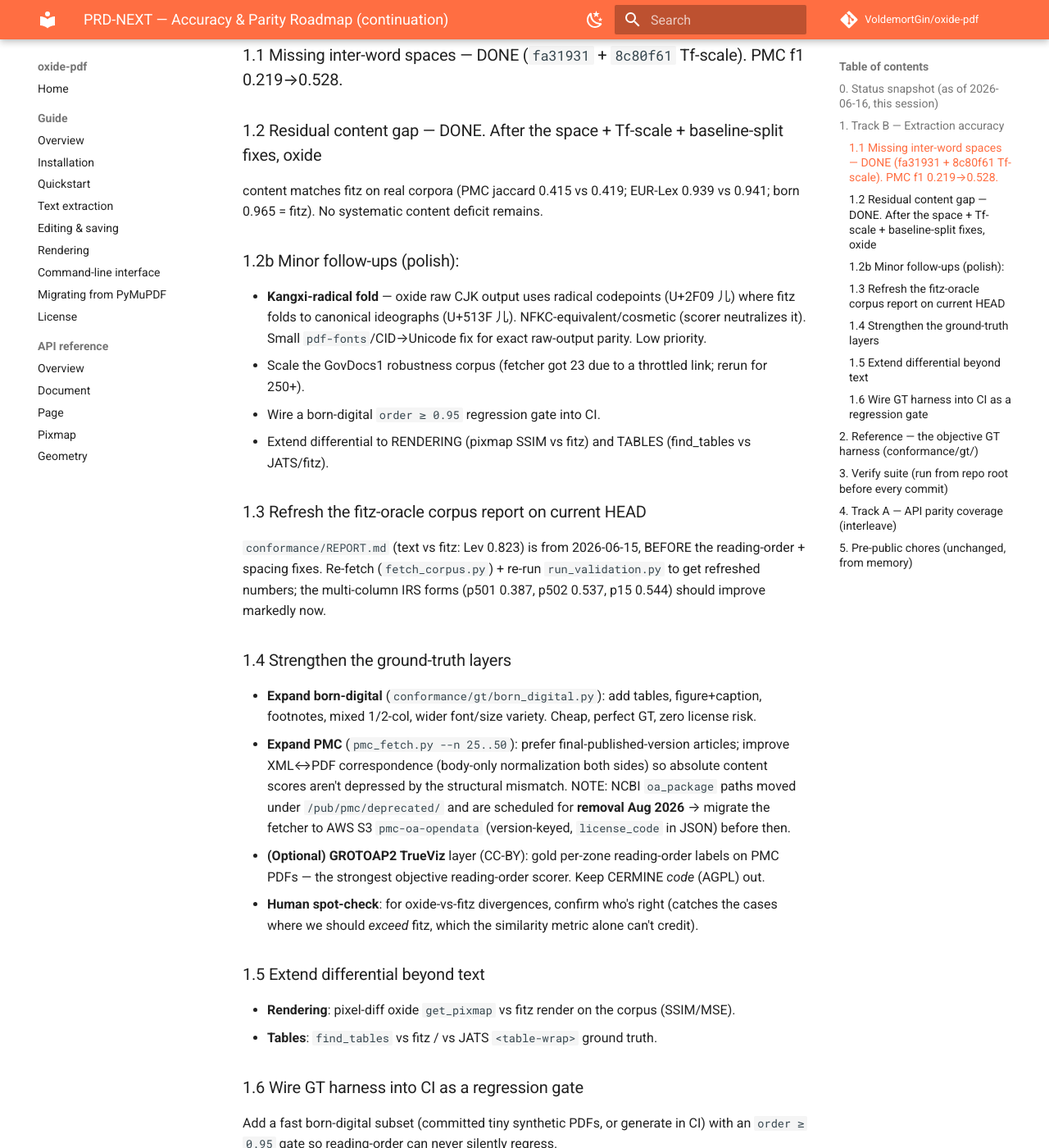
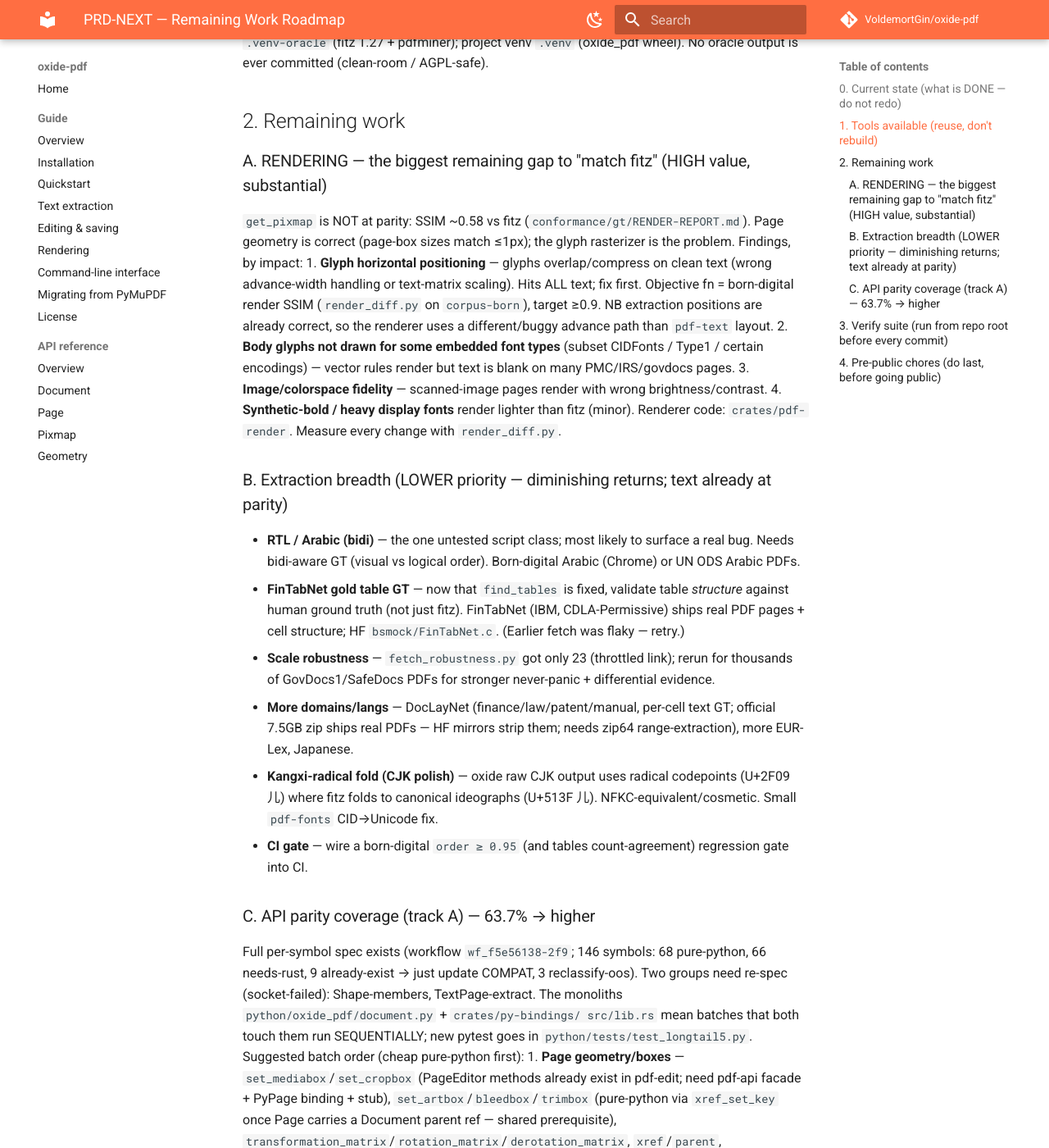
Before and after one commit to VoldemortGin/pdfspine, an MkDocs documentation site: the page built from docs/PRD-NEXT.md, in a window 1280 px wide and 1400 px high, scrolled down 758 px. Shown: the whole window at 82% size. Built offline with MkDocs 1.6.1 and Material for MkDocs 9.7.7, drawn with Linux system fonts in a browser that asks for light colours; comment, search, counter and statistics services are not loaded; some of the changed text lies outside the part shown.

Commit message:
docs: prune PRD-NEXT to remaining work only
Removes completed extraction work (5 fixes, harness, corpora — all at fitz
parity). Keeps remaining to-dos: rendering (biggest gap), extraction breadth
(RTL/FinTabNet/scale/Kangxi/CI), API coverage track A (146-symbol spec + batch
plan), verify suite, pre-public chores.

Co-Authored-By: Claude Opus 4.8 <noreply@anthropic.com>

````diff
--- a/docs/PRD-NEXT.md
+++ b/docs/PRD-NEXT.md
@@ -1,123 +1,95 @@
-# PRD-NEXT — Accuracy & Parity Roadmap (continuation)
+# PRD-NEXT — Remaining Work Roadmap
 
-> Working doc for resuming the oxide-pdf build. Created 2026-06-16. Priority order set by
-> the user: **B (extraction accuracy) first, A (API parity coverage) interleaved.**
-> Single source of truth for symbol coverage remains `COMPAT.toml`; this file tracks the
-> in-flight accuracy work + the next coverage batches.
+> Live to-do list for resuming the oxide-pdf build. Updated 2026-06-17. Completed work has been
+> removed; this file tracks only what is LEFT. Symbol-coverage source of truth = `COMPAT.toml`;
+> benchmark numbers = `docs/BENCHMARKS.md` + machine reports in `conformance/`.
 
-## 0. Status snapshot (as of 2026-06-16, this session)
+## 0. Current state (what is DONE — do not redo)
 
-Baseline before session: 1325 Rust + 374 pytest green; COMPAT coverage 63.7% (490/769).
+**Text extraction is at parity with fitz** (proven objectively across born-digital, PMC scientific,
+EUR-Lex 8 languages, CJK, GovInfo court/GAO/Federal-Register, and a robustness corpus — see
+`docs/BENCHMARKS.md`). Five extraction fixes landed: column-major reading order, inter-word space
+synthesis, device-space gap threshold, baseline-merged column split, and `find_tables` ruling-line
+gating. Tables, multilingual, CJK, and domain breadth all measured at near-parity. **1335 Rust +
+374 pytest green.** API coverage 63.7% (490/769 in `COMPAT.toml`).
 
-**TEXT EXTRACTION IS NOW AT PARITY WITH FITZ.** Committed this session: objective GT harness
-(`05e90a3`) + 4 text fixes — `15d02a9` column-major reading order, `fa31931` inter-word space
-synthesis, `8c80f61` device-space gap threshold (not raw Tf), `c88e807` baseline-merged column
-split. Corpora added: born-digital, PMC, EUR-Lex (8 langs), GovDocs1 robustness, CJK.
-Benchmark (`bcfa980`/`904097f`, see `docs/BENCHMARKS.md`): 58-doc objective GT oxide
-**lev 0.834 / f1 0.868 / jaccard 0.834 / order 0.975** vs fitz 0.848/0.879/0.836/0.983 — within
-1–2%, jaccard dead-even. CJK tied; 8-language at near-parity; robustness 23/23 open / 0 panics;
-real-corpus vs fitz Lev 0.823→0.895, Jaccard 0.909→0.971. **1331 Rust + 374 pytest green.**
+## 1. Tools available (reuse, don't rebuild)
 
-## 1. Track B — Extraction accuracy
+Objective ground-truth + differential harness lives in `conformance/gt/` (scripts committed;
+corpora/cache/`*-results.json` gitignored, regenerable):
+- `run_gt.py` — scores oxide vs fitz vs pdfminer vs SAME ground truth → `GT-REPORT.md`.
+- `score.py` — decomposed metrics (lev/f1/jaccard/order), CJK-aware, NFKC normalization.
+- Fetchers/generators: `born_digital.py`, `born_cjk.py`, `pmc_fetch.py`, `fetch_eurlex.py`
+  (8 langs), `fetch_govinfo.py` (court/GAO/FR), `fetch_robustness.py` (GovDocs1/SafeDocs).
+- `tables_diff.py` — find_tables vs fitz. `render_diff.py` — get_pixmap vs fitz (SSIM).
+- Real-corpus differential vs fitz: `conformance/run_validation.py` + `fetch_corpus.py`.
+- Oracle venv `.venv-oracle` (fitz 1.27 + pdfminer); project venv `.venv` (oxide_pdf wheel). No
+  oracle output is ever committed (clean-room / AGPL-safe).
 
-Headline text-extraction parity ACHIEVED (above). Remaining B items (lower priority now):
+## 2. Remaining work
 
-### 1.1 Missing inter-word spaces — DONE (`fa31931` + `8c80f61` Tf-scale). PMC f1 0.219→0.528.
-### 1.2 Residual content gap — DONE. After the space + Tf-scale + baseline-split fixes, oxide
-content matches fitz on real corpora (PMC jaccard 0.415 vs 0.419; EUR-Lex 0.939 vs 0.941; born
-0.965 = fitz). No systematic content deficit remains.
+### A. RENDERING — the biggest remaining gap to "match fitz" (HIGH value, substantial)
+`get_pixmap` is NOT at parity: SSIM ~0.58 vs fitz (`conformance/gt/RENDER-REPORT.md`). Page geometry
+is correct (page-box sizes match ≤1px); the glyph rasterizer is the problem. Findings, by impact:
+1. **Glyph horizontal positioning** — glyphs overlap/compress on clean text (wrong advance-width
+   handling or text-matrix scaling). Hits ALL text; fix first. Objective fn = born-digital render
+   SSIM (`render_diff.py` on `corpus-born`), target ≥0.9. NB extraction positions are already
+   correct, so the renderer uses a different/buggy advance path than `pdf-text` layout.
+2. **Body glyphs not drawn for some embedded font types** (subset CIDFonts / Type1 / certain
+   encodings) — vector rules render but text is blank on many PMC/IRS/govdocs pages.
+3. **Image/colorspace fidelity** — scanned-image pages render with wrong brightness/contrast.
+4. **Synthetic-bold / heavy display fonts** render lighter than fitz (minor).
+Renderer code: `crates/pdf-render`. Measure every change with `render_diff.py`.
 
-### 1.2b Minor follow-ups (polish):
-- **Kangxi-radical fold** — oxide raw CJK output uses radical codepoints (U+2F09 ⼉) where fitz
-  folds to canonical ideographs (U+513F 儿). NFKC-equivalent/cosmetic (scorer neutralizes it).
-  Small `pdf-fonts`/CID→Unicode fix for exact raw-output parity. Low priority.
-- Scale the GovDocs1 robustness corpus (fetcher got 23 due to a throttled link; rerun for 250+).
-- Wire a born-digital `order ≥ 0.95` regression gate into CI.
-- Extend differential to RENDERING (pixmap SSIM vs fitz) and TABLES (find_tables vs JATS/fitz).
+### B. Extraction breadth (LOWER priority — diminishing returns; text already at parity)
+- **RTL / Arabic (bidi)** — the one untested script class; most likely to surface a real bug. Needs
+  bidi-aware GT (visual vs logical order). Born-digital Arabic (Chrome) or UN ODS Arabic PDFs.
+- **FinTabNet gold table GT** — now that `find_tables` is fixed, validate table *structure* against
+  human ground truth (not just fitz). FinTabNet (IBM, CDLA-Permissive) ships real PDF pages + cell
+  structure; HF `bsmock/FinTabNet.c`. (Earlier fetch was flaky — retry.)
+- **Scale robustness** — `fetch_robustness.py` got only 23 (throttled link); rerun for thousands of
+  GovDocs1/SafeDocs PDFs for stronger never-panic + differential evidence.
+- **More domains/langs** — DocLayNet (finance/law/patent/manual, per-cell text GT; official 7.5GB
+  zip ships real PDFs — HF mirrors strip them; needs zip64 range-extraction), more EUR-Lex, Japanese.
+- **Kangxi-radical fold (CJK polish)** — oxide raw CJK output uses radical codepoints (U+2F09 ⼉)
+  where fitz folds to canonical ideographs (U+513F 儿). NFKC-equivalent/cosmetic. Small
+  `pdf-fonts` CID→Unicode fix.
+- **CI gate** — wire a born-digital `order ≥ 0.95` (and tables count-agreement) regression gate into CI.
 
-### 1.3 Refresh the fitz-oracle corpus report on current HEAD
-`conformance/REPORT.md` (text vs fitz: Lev 0.823) is from 2026-06-15, BEFORE the
-reading-order + spacing fixes. Re-fetch (`fetch_corpus.py`) + re-run `run_validation.py`
-to get refreshed numbers; the multi-column IRS forms (p501 0.387, p502 0.537, p15 0.544)
-should improve markedly now.
-
-### 1.4 Strengthen the ground-truth layers
-- **Expand born-digital** (`conformance/gt/born_digital.py`): add tables, figure+caption,
-  footnotes, mixed 1/2-col, wider font/size variety. Cheap, perfect GT, zero license risk.
-- **Expand PMC** (`pmc_fetch.py --n 25..50`): prefer final-published-version articles;
-  improve XML↔PDF correspondence (body-only normalization both sides) so absolute content
-  scores aren't depressed by the structural mismatch. NOTE: NCBI `oa_package` paths moved
-  under `/pub/pmc/deprecated/` and are scheduled for **removal Aug 2026** → migrate the
-  fetcher to AWS S3 `pmc-oa-opendata` (version-keyed, `license_code` in JSON) before then.
-- **(Optional) GROTOAP2 TrueViz** layer (CC-BY): gold per-zone reading-order labels on PMC
-  PDFs — the strongest objective reading-order scorer. Keep CERMINE *code* (AGPL) out.
-- **Human spot-check**: for oxide-vs-fitz divergences, confirm who's right (catches the
-  cases where we should *exceed* fitz, which the similarity metric alone can't credit).
-
-### 1.5 Extend differential beyond text
-- **Rendering**: pixel-diff oxide `get_pixmap` vs fitz render on the corpus (SSIM/MSE).
-- **Tables**: `find_tables` vs fitz / vs JATS `<table-wrap>` ground truth.
-
-### 1.6 Wire GT harness into CI as a regression gate
-Add a fast born-digital subset (committed tiny synthetic PDFs, or generate in CI) with an
-`order ≥ 0.95` gate so reading-order can never silently regress.
-
-## 2. Reference — the objective GT harness (`conformance/gt/`)
-Built this session. Scripts committed; corpora/cache/raw-json gitignored (regenerable).
-- `score.py` — decomposed metrics: token P/R/F1, set Jaccard, **order** (alignment-based,
-  isolates ordering from content), Levenshtein ratio; NFKC + ligature/soft-hyphen/de-hyphen
-  normalization.
-- `born_digital.py` — Chrome-rendered multi-column PDFs from public-domain prose (Gutenberg);
-  source order = known reading order. Variants: 1col/2col/2col-justified/3col/2col-with-header/
-  2col-narrow-gutter. `--out conformance/gt/corpus-born`.
-- `pmc_fetch.py` — CC-BY/CC0 PMC OA sample (real PDF + JATS XML). `--out corpus-pmc --n N`.
-- `jats_text.py` — JATS/NXML → logical-order body ground truth.
-- `run_gt.py` — scores oxide vs fitz vs pdfminer vs SAME ground truth; emits GT-REPORT*.md +
-  json with a "match/exceed fitz (order)" head-to-head. `--manifest <m> [--manifest <m2>]`.
-- Oracle venv: `.venv-oracle` (fitz 1.27 + pdfminer). Project venv: `.venv` (oxide_pdf wheel).
-- No oracle output is committed (clean-room / AGPL-safe).
+### C. API parity coverage (track A) — 63.7% → higher
+Full per-symbol spec exists (workflow `wf_f5e56138-2f9`; 146 symbols: 68 pure-python, 66 needs-rust,
+9 already-exist → just update COMPAT, 3 reclassify-oos). Two groups need re-spec (socket-failed):
+Shape-members, TextPage-extract. The monoliths `python/oxide_pdf/document.py` + `crates/py-bindings/
+src/lib.rs` mean batches that both touch them run SEQUENTIALLY; new pytest goes in
+`python/tests/test_longtail5.py`. Suggested batch order (cheap pure-python first):
+1. **Page geometry/boxes** — `set_mediabox`/`set_cropbox` (PageEditor methods already exist in
+   pdf-edit; need pdf-api facade + PyPage binding + stub), `set_artbox`/`bleedbox`/`trimbox`
+   (pure-python via `xref_set_key` once Page carries a Document parent ref — shared prerequisite),
+   `transformation_matrix`/`rotation_matrix`/`derotation_matrix`, `xref`/`parent`, `mediabox_size`/
+   `cropbox_position`, `remove_rotation`.
+2. **Document page-helpers** — `get_page_images`/`get_page_fonts`/`search_page_for`/`get_page_pixmap`
+   (one-line delegations), `get_page_labels`/`get_page_numbers`/`get_label`, page-ops
+   `insert_page`/`copy_page`/`move_page`/`delete_pages`.
+3. **Annot members** + **Widget appearance** (colors/border/text-style) + **Shape** draw_quad/sector/
+   squiggle/zigzag + insert_text/insert_textbox + props.
+4. **TextPage** extractHTML/XHTML/XML/extractSelection/Textbox/search; **Font** glyph_bbox/
+   valid_codepoints/buffer.
+5. Document low-level COS (`update_object`/`update_stream`/`get_new_xref`/…), state/meta, OCG/layers.
+Regenerate `COMPAT.toml` + refresh `PARITY.md` after each batch.
 
 ## 3. Verify suite (run from repo root before every commit)
 ```
 cargo fmt --all --check
 cargo clippy --workspace --all-targets --all-features -- -D warnings
-cargo test --workspace                      # expect ~1325+ passed, 0 failed
+cargo test --workspace                      # expect 1335+ passed, 0 failed
 source .venv/bin/activate && env -u CONDA_PREFIX maturin develop -q
 env -u CONDA_PREFIX python -m pytest python/tests/ -q     # expect 374+ passed
-# accuracy objective functions:
-env -u CONDA_PREFIX .venv/bin/python conformance/gt/run_gt.py --manifest conformance/gt/corpus-born/manifest.json --report /tmp/b.md --json /tmp/b.json
-env -u CONDA_PREFIX .venv/bin/python conformance/gt/run_gt.py --manifest conformance/gt/corpus-pmc/manifest.json  --report /tmp/p.md --json /tmp/p.json
 ```
-Gotcha: maturin needs `env -u CONDA_PREFIX`. Commit messages: **no backticks** (shell
-command-substitutes them).
+Gotchas: maturin needs `env -u CONDA_PREFIX`. Commit messages: **no backticks** (shell substitutes
+them). Only ONE agent rebuilds the wheel at a time; don't run scoring while a wheel rebuild is in
+flight (shared `.venv`). Subagents must not commit (main loop verifies + commits).
 
-## 4. Track A — API parity coverage (interleave)
-Current: 63.7% (490/769 in `COMPAT.toml`). A full per-symbol implementation spec for the
-remaining deferred long-tail was produced this session (workflow `wf_f5e56138-2f9`,
-result cached at `/private/tmp/.../tasks/w2avqqcpb.output`): **146 symbols specced — 68
-pure-python, 66 needs-rust, 9 already-exists (just update COMPAT), 3 reclassify-oos.**
-Two groups failed to spec (socket error) and need re-spec: **Shape-members, TextPage-extract.**
-
-Suggested batch order (land cheap pure-python first; monoliths `document.py` + `lib.rs`
-mean batches that both touch them run SEQUENTIALLY; new tests go in `python/tests/test_longtail5.py`):
-1. **Page geometry/boxes** — `set_mediabox/set_cropbox` (PageEditor methods already exist in
-   pdf-edit; just need pdf-api facade + PyPage binding + stub), `set_artbox/bleedbox/trimbox`
-   (pure-python via `xref_set_key` once Page carries a Document parent ref — needed by several),
-   `transformation_matrix/rotation_matrix/derotation_matrix`, `xref/parent`, `mediabox_size/
-   cropbox_position`, `remove_rotation`.
-2. **Document page-helpers** — `get_page_images/get_page_fonts/search_page_for/get_page_pixmap`
-   (one-line delegations to `self[pno].*`), `get_page_labels/get_page_numbers/get_label`,
-   page-ops `insert_page/copy_page/move_page/delete_pages`.
-3. **Annot members** + **Widget appearance members** (colors/border/text-style) + **Shape**
-   draw_quad/sector/squiggle/zigzag + insert_text/insert_textbox + props.
-4. **TextPage** extractHTML/XHTML/XML/extractSelection/Textbox/search; **Font** glyph_bbox/
-   valid_codepoints/buffer.
-5. Document low-level COS (`update_object/update_stream/get_new_xref/...`), state/meta,
-   then OCG/layers (post-v1).
-Reclassify to out-of-scope / mark already-exists per the spec; regenerate `COMPAT.toml`
-and refresh `PARITY.md` after each batch.
-
-## 5. Pre-public chores (unchanged, from memory)
+## 4. Pre-public chores (do last, before going public)
 Folder rename `~/workspace/pypdf` → `oxide-pdf` + recreate `.venv` (FINAL step); commit-message
-reword (backtick history); PyPI publish (`docs/RELEASE-PYPI.md`). Repo stays PRIVATE until
-everything done (full parity + real-corpus accuracy + docs + CLI + OCR).
+backtick reword; PyPI publish (`docs/RELEASE-PYPI.md`). Repo stays PRIVATE until everything is done
+(full parity + accuracy + docs + CLI + OCR), then flip to public + push.
````
